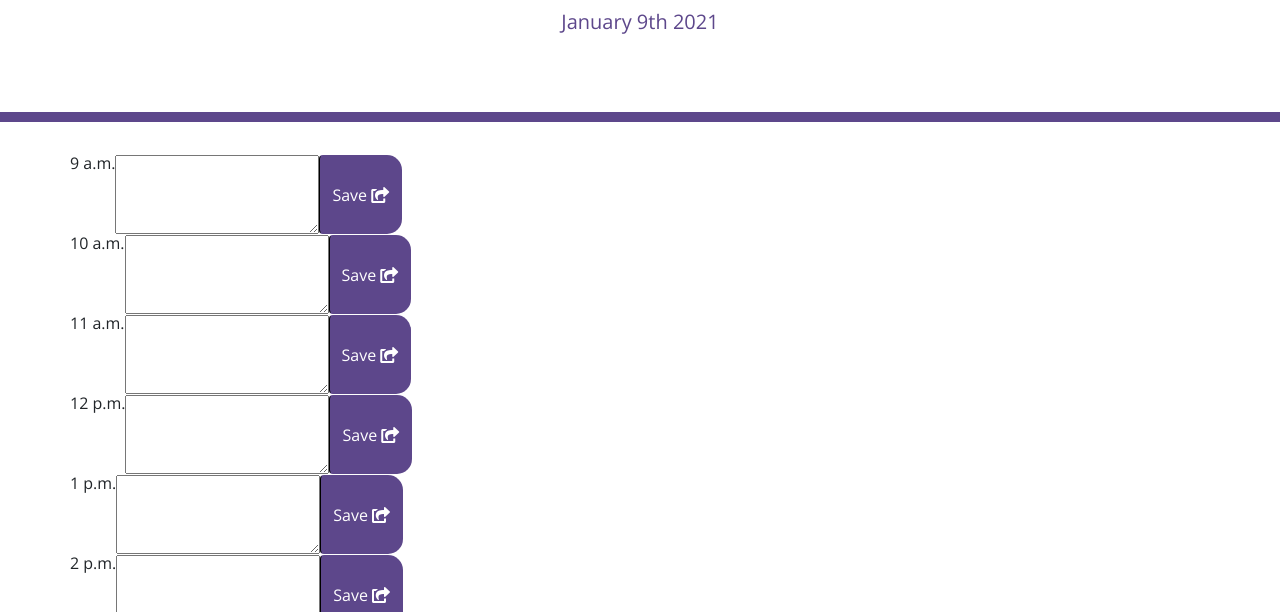
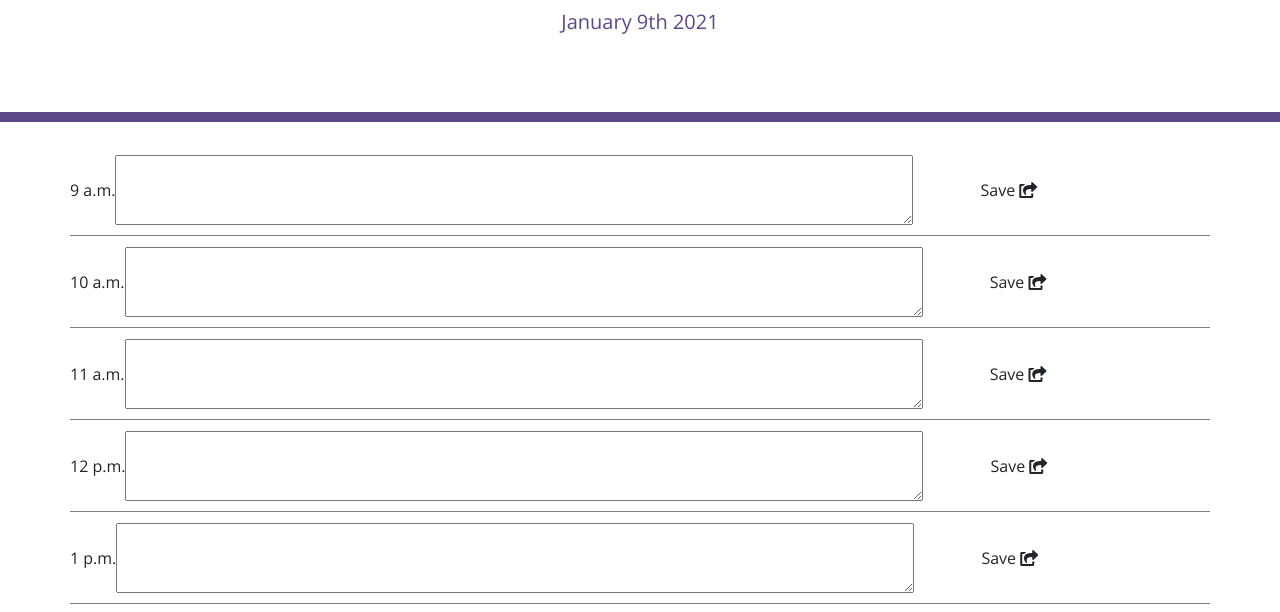
Before and after one commit to averiebeltran/work-day-schedule, a website: page index.html in a window 1280 px wide. Shown: the part 182-794 px from the top of the page. Drawn offline with nearby package versions, Linux system fonts and the light colour scheme.

Commit message:
added style to buttow, row and text area

```diff
--- a/assets/css/styles.css
+++ b/assets/css/styles.css
@@ -23,15 +23,30 @@ body {
 
 .row {
     white-space: pre-wrap;
-    height: 80px;
-    border-top: 1px solid white;;
+    border-top: 1px solid white;
+    margin-bottom: 10px;
+    align-items: center;
+    border-bottom: 1px solid grey;
+    padding-bottom: 10px;
 }
 
 .hour {
-    background-color: #ffffff;
-    color: #000000;
-    border-top: 1px dashed #000000;
+    width: 10%;
+
 }
+
+textarea {
+    width: 70%;
+    height: 70px;
+    margin-right: 10px;
+}
+
+button {
+    width: 15%;
+    height: 50px;
+    color: white;
+}
+
 
 .past {
     background-color: #d3d3d3;
@@ -47,17 +62,3 @@ body {
     background-color: #77dd77;
     color: white;
 }
-
-.saveBtn {
-    border-left: 1px solid black;
-    border-top-right-radius: 15px;
-    border-bottom-right-radius: 15px;
-    background-color: #5d478b;
-    color: white;
-}
-
-.saveBtn i:hover {
-    font-size: 20px;
-    transition: all .3s ease-in-out;
-
-}
```
